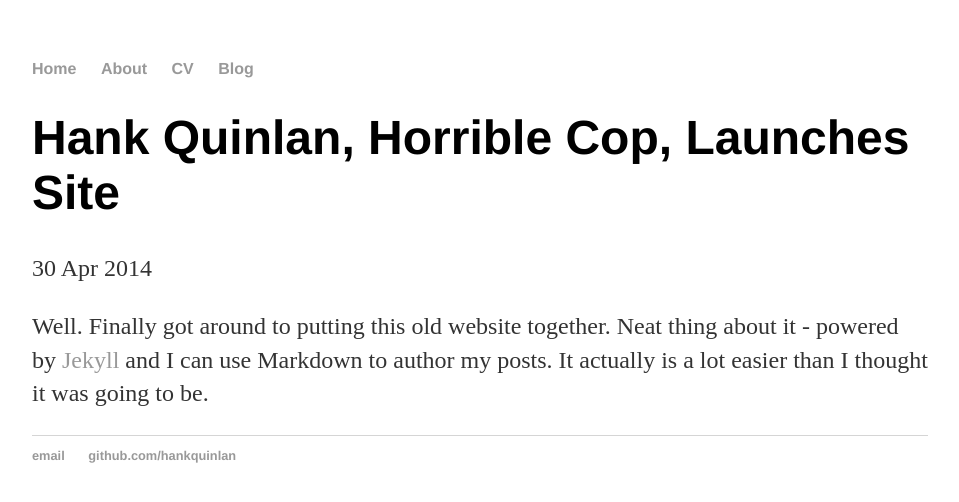
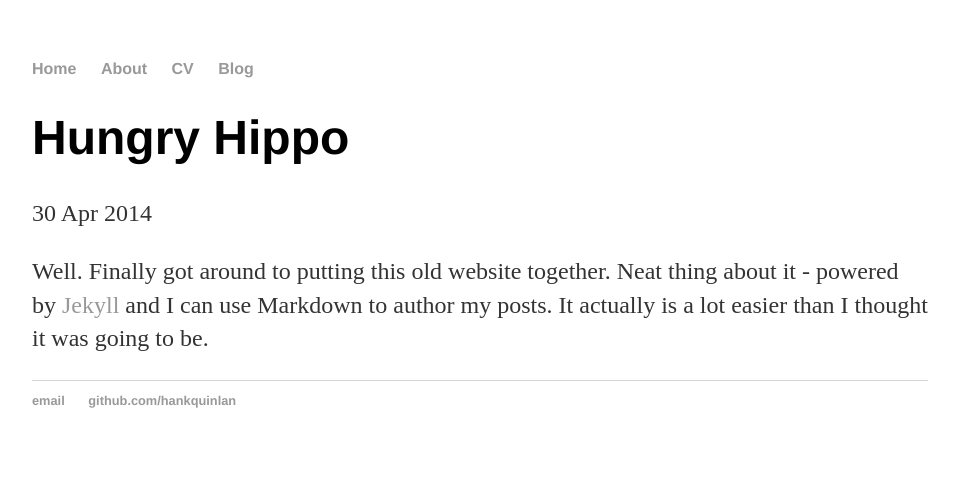
Before and after one commit to griffandharris/griffandharris.github.io, a Jekyll site: the page built from _posts/2016-06-07-griffin-harris-site-launched.md, in a window 1280 px wide. Shown: the top 502 px of the page, without its empty margins (160-1119 px from the left). Built offline with Jekyll 4.4.1, drawn with Linux system fonts in a browser that asks for light colours.

Commit message:
Update 2016-06-07-griffin-harris-site-launched.md

```diff
--- a/_posts/2016-06-07-griffin-harris-site-launched.md
+++ b/_posts/2016-06-07-griffin-harris-site-launched.md
@@ -1,6 +1,6 @@
 ---
 layout: post
-title: "Hank Quinlan, Horrible Cop, Launches Site"
+title: "Hungry Hippo"
 date: 2014-04-30
 ---
 
```
